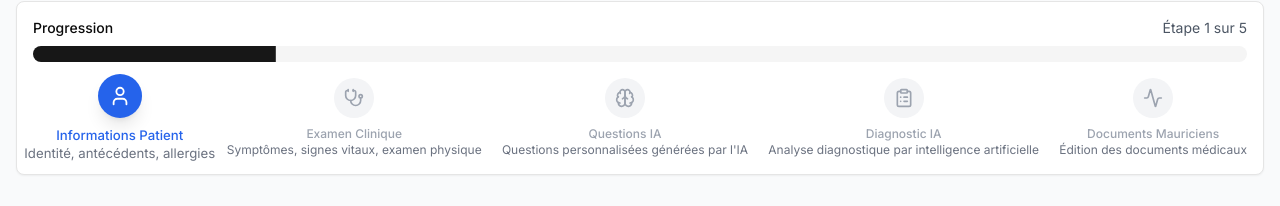
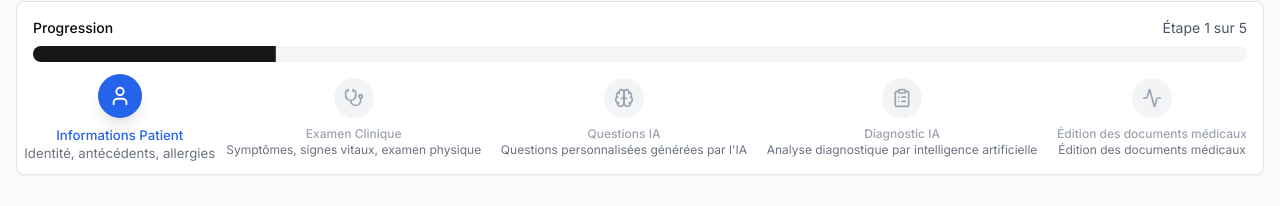
Before and after one commit to stefbach/AI-DOCTOR, a Next.js app: page / in a window 1280 px wide. Shown: the part 107-313 px from the top of the page. Built offline with nearby package versions, Linux system fonts and the light colour scheme.

Commit message:
Update page.tsx

```diff
--- a/app/page.tsx
+++ b/app/page.tsx
@@ -72,7 +72,7 @@ export default function MedicalAIExpert() {
     },
     {
       id: 4,
-      title: "Documents Mauriciens",
+      title: "Édition des documents médicaux",
       description: "Édition des documents médicaux",
       icon: <Activity className="h-5 w-5" />,
       component: MedicalWorkflow, // 👈 NOUVEAU - ÉTAPE FINALE
```
